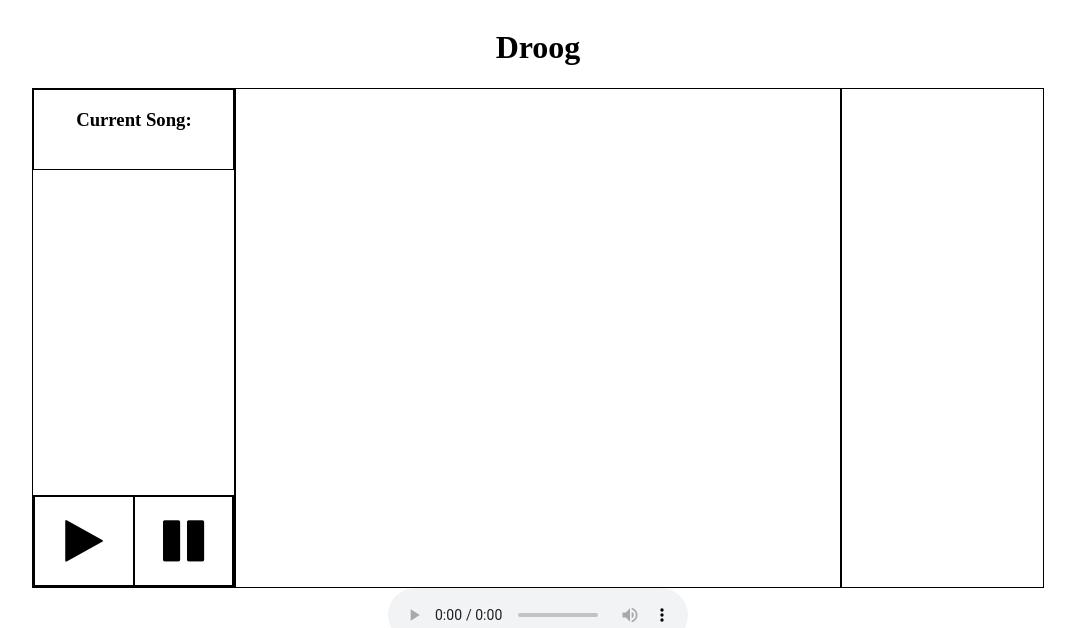
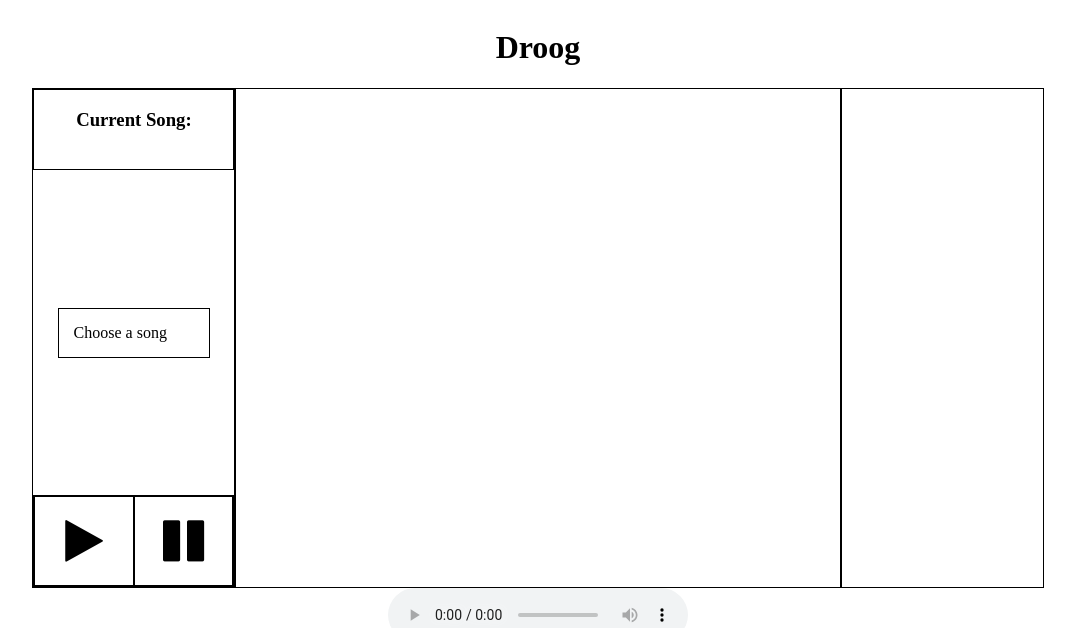
Before and after one commit to gabeice/Droog, a PHP site: page / in a window 1280 px wide. Shown: the top 628 px of the page, without its empty margins (102-1177 px from the left). Run offline with PHP 8.4, Linux system fonts and the light colour scheme; some libraries are stand-ins or nearby versions.

Commit message:
Add input field and restyle

```diff
--- a/css/index.css
+++ b/css/index.css
@@ -67,3 +67,18 @@ p {
 #play-controls i:active {
   font-size: 2.5em;
 }
+
+#song-file {
+  display: none;
+}
+
+#upload-button {
+  width: 60%;
+  align-self: center;
+  padding: 15px;
+  cursor: pointer;
+}
+
+#upload-button label {
+  cursor: inherit;
+}
--- a/index.html
+++ b/index.html
@@ -17,6 +17,13 @@
           <h3>Current Song:</h3>
           <p id="song-title"></p>
           <p id="song-artist"></p>
+        </div>
+
+        <div id="upload-button">
+          <input
+            id="song-file"
+            type="file"/>
+          <label for="song-file">Choose a song</label>
         </div>
 
         <div id="play-controls">
```
